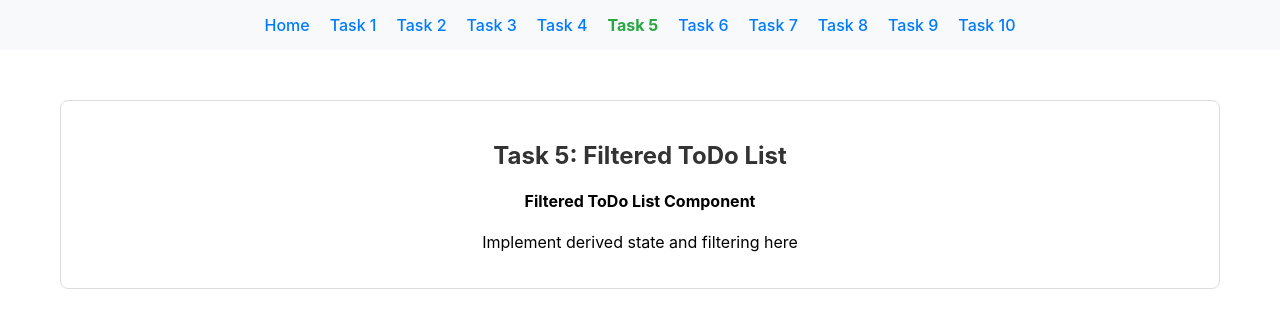
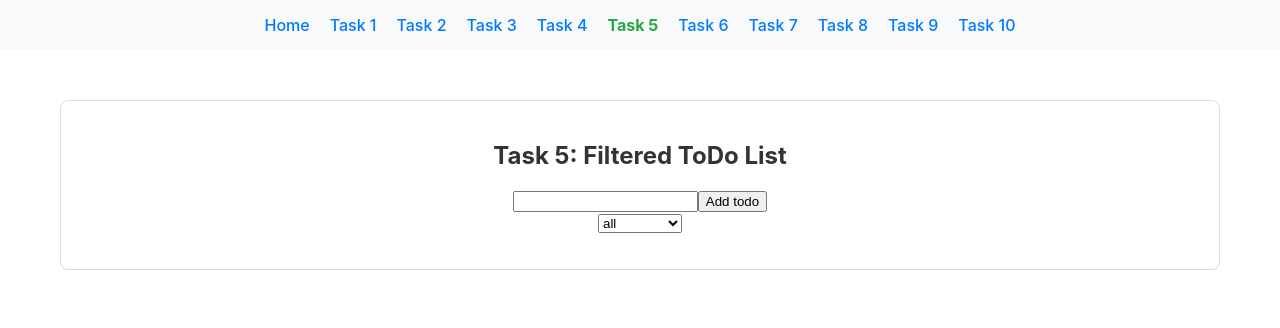
Before and after one commit to antoni306/node.js-pre-training-assignment-solution, a React (Create React App) app in the folder React-CSS/react-todo-app/: page /task-05 in a window 1280 px wide. Shown: the top 328 px of the page. Built offline with nearby package versions, Linux system fonts and the light colour scheme.

Commit message:
finish task 5 from react css

```diff
--- a/React-CSS/react-todo-app/src/solutions/task-05/FilteredToDoList.tsx
+++ b/React-CSS/react-todo-app/src/solutions/task-05/FilteredToDoList.tsx
@@ -1,4 +1,4 @@
-import React, { useState } from 'react';
+import React, { useState, useMemo } from 'react';
 import { Todo } from '../../types';
 
 /**
@@ -62,12 +62,47 @@ export const FilteredToDoList: React.FC = () => {
   //   if (filter === 'completed') return todo.completed;
   //   return true; // 'all' case
   // });
-
+  const [todos, setTodos] = useState<Todo[]>([]);
+  const [filter, setFilter] = useState<'all' | 'active' | 'completed'>('all');
+  const [title, setTitle] = useState<string>('');
+  const visibleTodos = useMemo(() => {
+    switch (filter) {
+      case 'all':
+        return todos;
+      case 'active':
+        return todos.filter(obj => !obj.completed)
+      case 'completed':
+        return todos.filter(obj => obj.completed)
+      default:
+        return []
+    }
+  }, [todos, filter]);
+  const addTodo = (e: React.FormEvent) => {
+    e.preventDefault();
+    const t = title.trim();
+    if (!t)
+      return;
+    const todo: Todo = { id: todos.length, title: t, completed: false }
+    setTodos(prev => [...prev, todo]);
+    setTitle('');
+  }
+  const changeStatus = (id: number) => {
+    setTodos(prev => prev.map(obj => obj.id === id ? { ...obj, completed: !obj.completed } : obj));
+  }
   return (
     <div>
-      {/* TODO: Replace this with your implementation */}
-      <h4>Filtered ToDo List Component</h4>
-      <p>Implement derived state and filtering here</p>
+      <form onSubmit={addTodo}>
+        <input type="text" onChange={(event) => setTitle(event.target.value)} />
+        <button type='submit'>Add todo</button>
+      </form>
+      <select value={filter} onChange={(e) => setFilter(e.target.value as 'all' | 'active' | 'completed')}>
+        <option value='all'>all</option>
+        <option value='completed'>completed</option>
+        <option value='active'>active</option>
+      </select>
+      <ul>
+        {visibleTodos.map(todo => <li key={todo.id} style={todo.completed ? { textDecoration: 'line-through' } : { textDecoration: 'none' }}>{todo.title} <button onClick={() => changeStatus(todo.id)}>change status</button></li>)}
+      </ul>
     </div>
   );
 };
```
